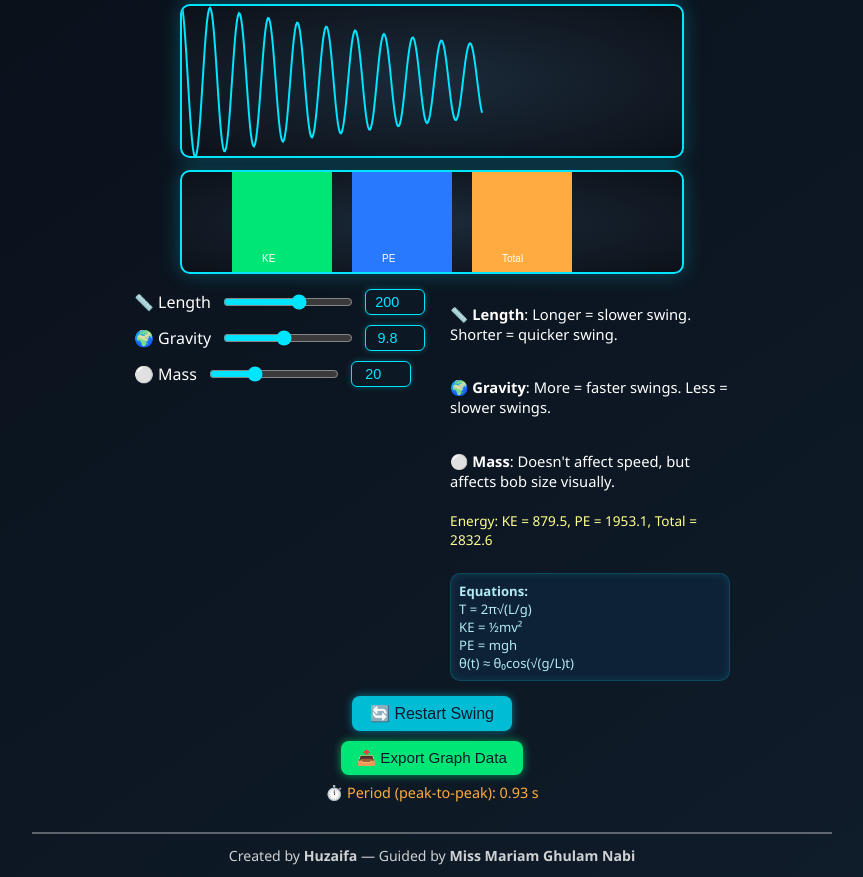
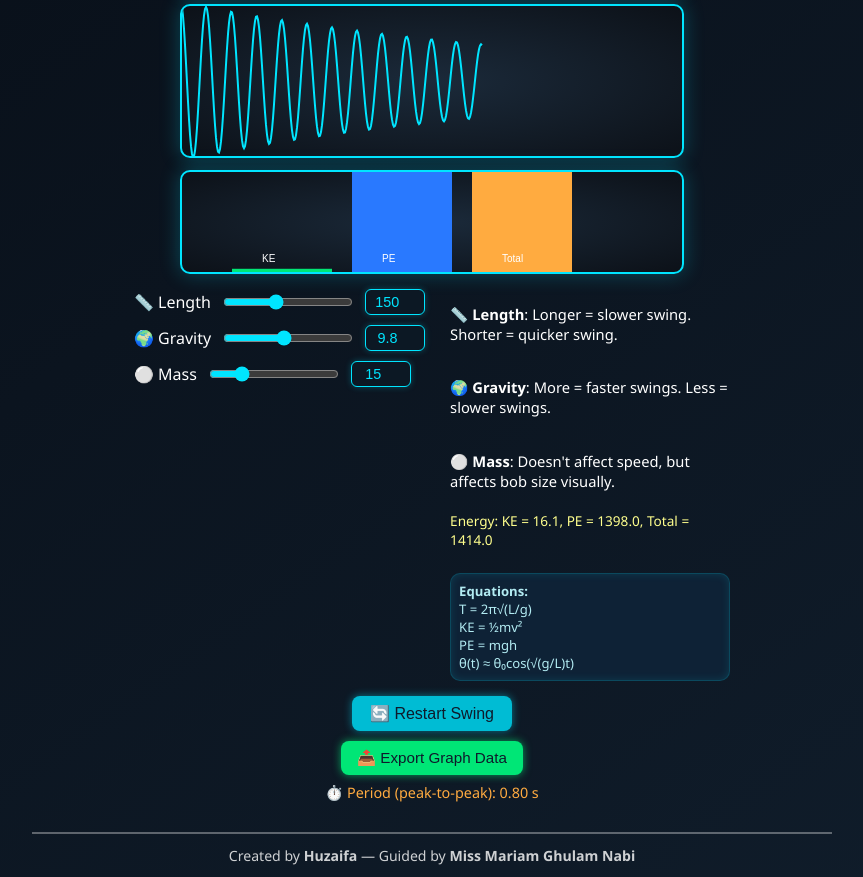
Before and after one commit to Huzitive/Simple-Pendulum, a plain HTML site: page index.html in a window 1280 px wide. Shown: the part 658-1535 px from the top of the page, without its empty margins (208-1071 px from the left). Drawn offline with Linux system fonts and the light colour scheme.

Commit message:
Update index.html
adjusted the time period for better csv results

```diff
--- a/index.html
+++ b/index.html
@@ -153,8 +153,9 @@
         <div class="sliders">
       <div class="control-group">
         <label for="length">📏 Length</label>
-        <input type="range" id="length" min="50" max="300" value="200">
-        <input type="number" id="lengthInput" min="50" max="300" value="200" class="num-input">
+        <!-- Default value adjusted to 150 for a mid‑range period (~2.46 s) -->
+        <input type="range" id="length" min="50" max="300" value="150">
+        <input type="number" id="lengthInput" min="50" max="300" value="150" class="num-input">
       </div>
       <div class="control-group">
         <label for="gravity">🌍 Gravity</label>
@@ -163,8 +164,9 @@
       </div>
       <div class="control-group">
         <label for="mass">⚪ Mass</label>
-        <input type="range" id="mass" min="5" max="50" value="20">
-        <input type="number" id="massInput" min="5" max="50" value="20" class="num-input">
+        <!-- Slightly lighter default mass purely for visuals -->
+        <input type="range" id="mass" min="5" max="50" value="15">
+        <input type="number" id="massInput" min="5" max="50" value="15" class="num-input">
       </div>
     </div>
     <div class="descriptions">
@@ -211,14 +213,18 @@
     let angleAcceleration = 0;
     let damping = 0.005;
     let gravity = 9.8;
-    let length = 200;
-    let mass = 20;
+    let length = 150;  // updated default
+    let mass = 15;     // updated default
     let running = true;
     let time = 0;
     let lastPeakTime = 0;
     let lastAngleDirection = 1;
     const angleHistory = [];
     const simulationLog = [];
+
+    // Log only every 0.05 s to keep CSV size reasonable (~20 Hz instead of 60 Hz)
+    const logInterval = 0.05;
+    let nextLogTime = 0;
 
     const syncSliderInput = (slider, input, variableSetter) => {
       slider.addEventListener('input', () => {
@@ -244,6 +250,7 @@
       running = true;
       angleHistory.length = 0;
       simulationLog.length = 0;
+      nextLogTime = 0;
     });
 
     function drawStand() {
@@ -324,18 +331,23 @@
         angleVelocity += angleAcceleration;
         angleVelocity *= (1 - damping);
         angle += angleVelocity;
-        time += 0.016;
+        time += 0.016; // ~60 fps simulation step
+
+        // Log at the specified interval to control CSV size
+        if (time >= nextLogTime) {
           let KE = 0.5 * mass * Math.pow(length * angleVelocity, 2);
           let PE = mass * gravity * length * (1 - Math.cos(angle));
-        let total = KE + PE;
           simulationLog.push({
             time: time.toFixed(3),
             angle: angle.toFixed(5),
             velocity: angleVelocity.toFixed(5),
             KE: KE.toFixed(5),
             PE: PE.toFixed(5),
-          total: total.toFixed(5)
+            total: (KE + PE).toFixed(5)
           });
+          nextLogTime += logInterval;
+        }
+
         let dir = Math.sign(angleVelocity);
         if (dir !== lastAngleDirection && Math.abs(angleVelocity) < 0.01) {
           let period = (time - lastPeakTime) * 2;
```
Lines whose indentation alone changed are shown as unchanged.
